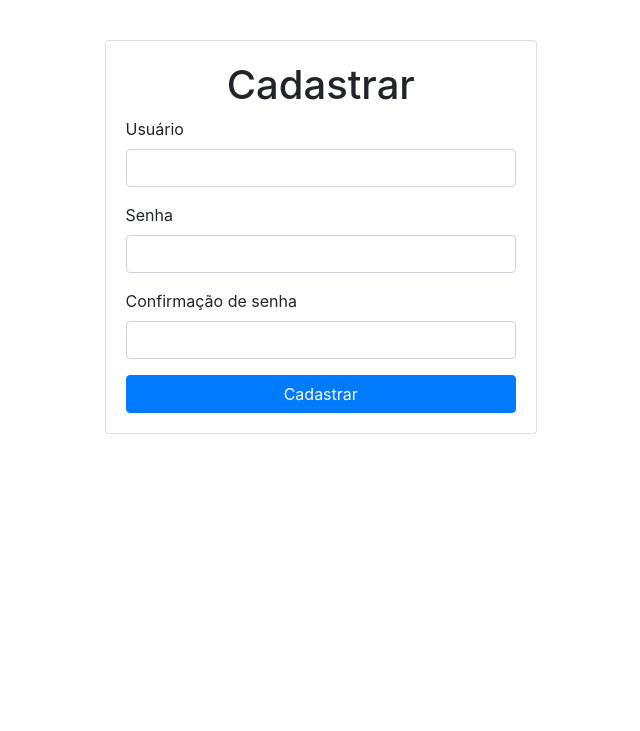
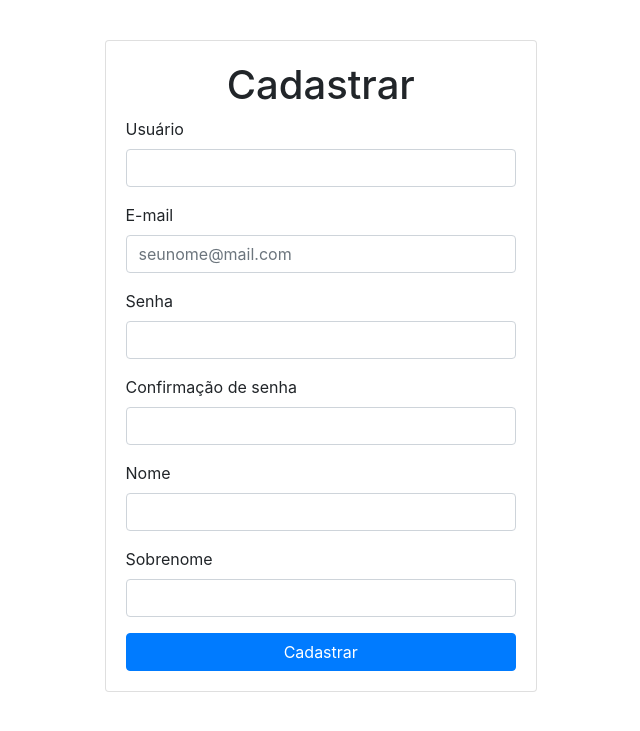
Before and after one commit to edeColli/PetShop, a Django app: page /signup/ in a window 1280 px wide. Shown: the part 56-787 px from the top of the page, without its empty margins (273-913 px from the left). Run offline with Django 4.2, Linux system fonts and the light colour scheme; some libraries are stand-ins or nearby versions.

Commit message:
ajuste no cadastro de usuario

```diff
--- a/HouseOfPets/core/Views/reserva.py
+++ b/HouseOfPets/core/Views/reserva.py
@@ -1,4 +1,4 @@
-from datetime import date, datetime
+from datetime import date
 from django.shortcuts import render
 from ..models import Reserva
 from core.forms import ReservaForm
--- a/HouseOfPets/core/Views/signup.py
+++ b/HouseOfPets/core/Views/signup.py
@@ -12,19 +12,26 @@ def signup(request):
       'form': UserCreationForm
     })
   else:
+    print(request.POST)
     if request.POST['password1'] == request.POST['password2']:
-        try:
-          print('objeto')
-          user = User.objects.create_user(username=request.POST['username'], password=request.POST['password1'])
-          user.save()
-          login(request, user)
-          return redirect('../signin')
-        except:
-          return render(request, SIGNUP, {
-            'form': UserCreationForm,
-            'error': 'E-mail já cadastrado'
-          })
+      try:
+        print('vai salvar')
+        user = User.objects.create_user(
+          username=request.POST['username'],
+          password=request.POST['password1'])
+
+        user.first_name=request.POST['first_name']
+        user.last_name=request.POST['last_name']
+        user.email=request.POST['email']
+        user.save()
+        login(request, user)
+        return redirect('/reserva/')
+      except:
+        return render(request, SIGNUP, {
+          'form': UserCreationForm,
+          'error': 'E-mail já cadastrado'
+        })
     return render(request, SIGNUP, {
       'form': UserCreationForm,
-      'error': 'Senhas são diferentes'
+      'error': 'As senhas informadas são diferentes'
     })
--- a/HouseOfPets/core/templates/reserva.html
+++ b/HouseOfPets/core/templates/reserva.html
@@ -41,9 +41,6 @@
     {%if sucesso %}
       <p class="alert alert-success">Reserva efeutada com sucesso</p>
       <script>
-        // Atualizar lista de horários ocupados
-        var horariosOcupados = {{ horarios_ocupados|safe }};
-
         // Percorrer os elementos da lista de horários ocupados e pintar o horário reservado
         var cells = document.getElementsByClassName('cell');
         for (var i = 0; i < cells.length; i++) {
--- a/HouseOfPets/core/templates/reservas.html
+++ b/HouseOfPets/core/templates/reservas.html
@@ -47,7 +47,6 @@
             <p class="fw-bold">{{reserva.nome}}</p>
             <p class="fw-bold">{{reserva.data|date:'d/m/Y'}}</p>
             <p class="fw-bold">{{reserva.horario}}</p>
-            <p class="fw-bold">{{reserva.isFinalizado}}</p>
           </header>
         </a>
         {%endfor%}
--- a/HouseOfPets/core/templates/signup.html
+++ b/HouseOfPets/core/templates/signup.html
@@ -15,6 +15,11 @@
         </div>
 
         <div class="mb-3">
+          <label for="email" class="form-label">E-mail</label>
+          <input type="email" class="form-control" name="email" id="email" placeholder="seunome@mail.com" />
+        </div>
+
+        <div class="mb-3">
           <label for="password1" class="form-label">Senha</label>
           <input type="password" name="password1" class="form-control" id="password1" />
         </div>
@@ -24,6 +29,16 @@
           <input type="password" class="form-control" name="password2" id="password2" />
         </div>
 
+        <div class="mb-3">
+          <label for="first_name" class="form-label">Nome</label>
+          <input type="text" class="form-control" name="first_name" id="first_name" />
+        </div>
+
+        <div class="mb-3">
+          <label for="last_name" class="form-label">Sobrenome</label>
+          <input type="text" class="form-control" name="last_name" id="last_name" />
+        </div>
+
         <button type="submit" class="btn btn-primary">Cadastrar</button>
       </form>
     </div>
```
Also changed, not shown: HouseOfPets/core/forms.py (+7 -7 lines), HouseOfPets/db.sqlite3.
